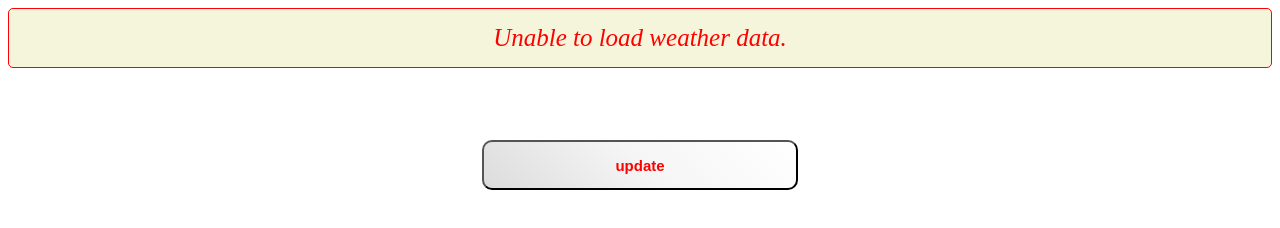
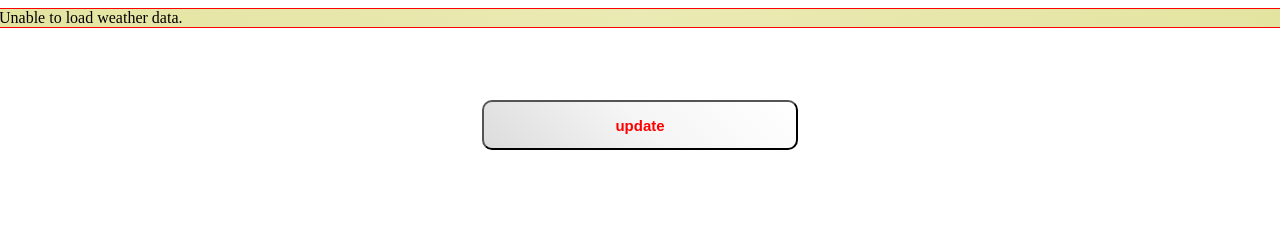
Before and after one commit to Georgyporgie/weather, a plain HTML site: page index.html in a window 1280 px wide. Drawn offline with Linux system fonts and the light colour scheme; no server answers.

Commit message:
Update index.html

```diff
--- a/index.html
+++ b/index.html
@@ -10,7 +10,8 @@
 
     #temp {
 
-color:#FF0000; z-index: 0;  background-color: beige;padding: 15px 15px 15px 15px; text-align: center;font-size: 25px; border: solid 1px #FF0000; border-radius: 5px;font-style:italic;
+background: linear-gradient(90deg,#E4E4A1,#eaeab4,#E4E4A1); z-index: -300; margin-left: -10px; margin-right: -10px; border: solid 1px #FF0000;
+
 }
 
 
```
